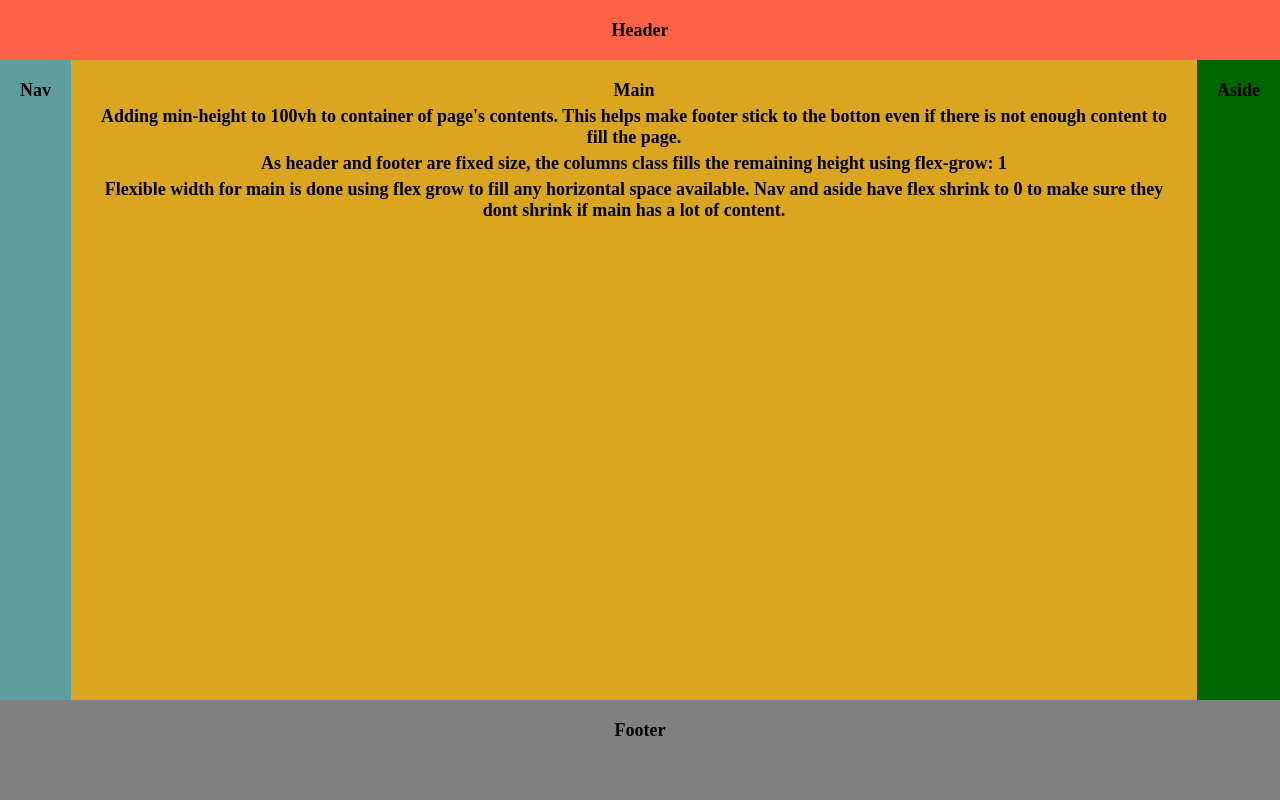
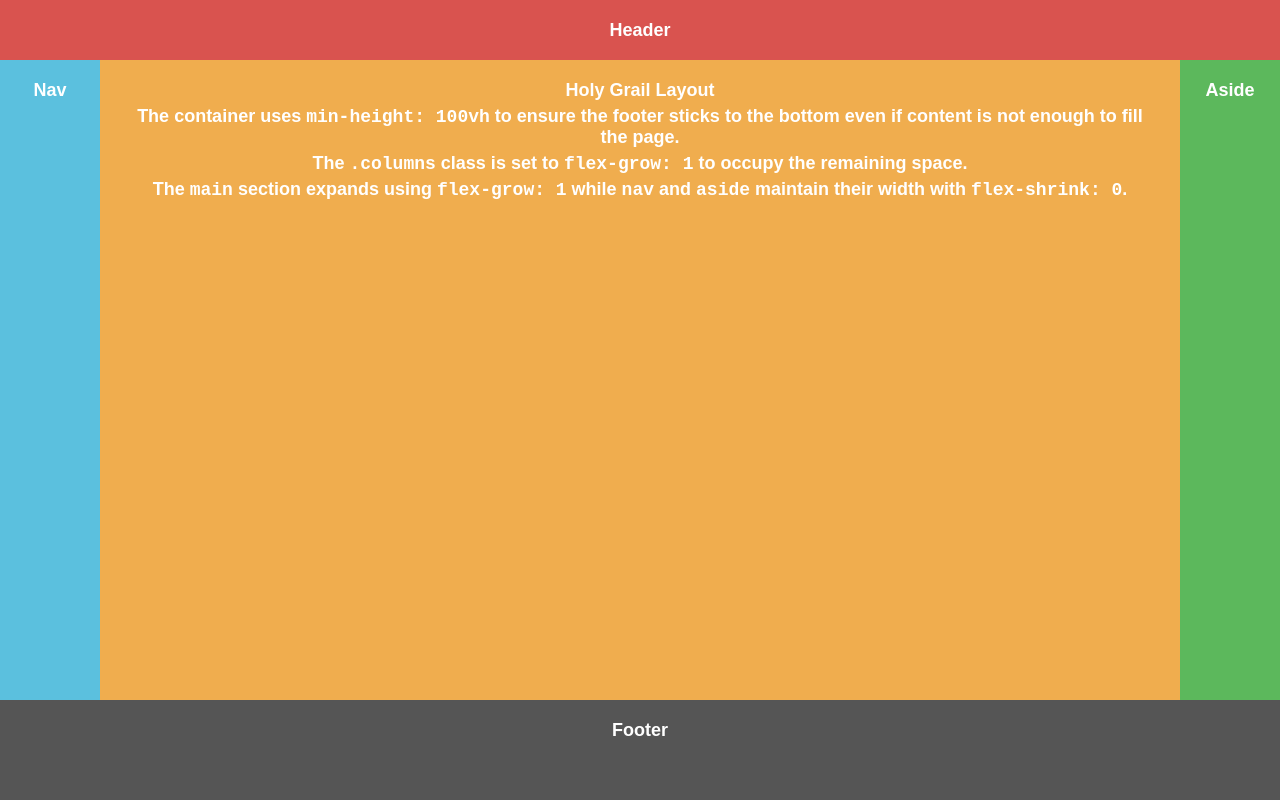
Before and after one commit to Front-end-Concepts/holy-grail, a plain HTML site: page index.html in a window 1280 px wide. Drawn offline with Linux system fonts and the light colour scheme.

Commit message:
Better styling and  accessibility features

```diff
--- a/index.html
+++ b/index.html
@@ -4,31 +4,31 @@
     <meta charset="UTF-8" />
     <meta name="viewport" content="width=device-width, initial-scale=1.0" />
     <link rel="stylesheet" href="./style.css" />
-    <title>Holy Grail</title>
+    <title>Holy Grail Layout</title>
   </head>
   <body>
-    <header>Header</header>
+    <header role="banner">Header</header>
     <div class="columns">
-      <nav>Nav</nav>
-      <main>
-        Main
+      <nav role="navigation" aria-label="Main Navigation">Nav</nav>
+      <main role="main">
+        <h1>Holy Grail Layout</h1>
         <p>
-          Adding min-height to 100vh to container of page's contents. This helps
-          make footer stick to the botton even if there is not enough content to
-          fill the page.
+          The container uses <code>min-height: 100vh</code> to ensure the footer
+          sticks to the bottom even if content is not enough to fill the page.
         </p>
         <p>
-          As header and footer are fixed size, the columns class fills the
-          remaining height using flex-grow: 1
+          The <code>.columns</code> class is set to <code>flex-grow: 1</code> to
+          occupy the remaining space.
         </p>
         <p>
-          Flexible width for main is done using flex grow to fill any horizontal
-          space available. Nav and aside have flex shrink to 0 to make sure they
-          dont shrink if main has a lot of content.
+          The <code>main</code> section expands using
+          <code>flex-grow: 1</code> while <code>nav</code> and
+          <code>aside</code> maintain their width with
+          <code>flex-shrink: 0</code>.
         </p>
       </main>
-      <aside>Aside</aside>
+      <aside role="complementary">Aside</aside>
     </div>
-    <footer>Footer</footer>
+    <footer role="contentinfo">Footer</footer>
   </body>
 </html>
--- a/style.css
+++ b/style.css
@@ -10,6 +10,7 @@ body {
   height: 100vh;
   display: flex;
   flex-direction: column;
+  font-family: Arial, sans-serif;
   /* flex-grow: 1; */
 }
 
@@ -19,30 +20,33 @@ main,
 aside,
 footer {
   padding: 20px;
+  color: white;
 }
 
 header {
-  background-color: tomato;
+  background-color: #d9534f;
   height: 60px;
 }
 
 nav {
-  background-color: cadetblue;
+  background-color: #5bc0de;
+  width: 100px;
   flex-shrink: 0;
 }
 
 main {
-  background-color: goldenrod;
+  background-color: #f0ad4e;
   flex-grow: 1;
 }
 
 aside {
-  background-color: darkgreen;
+  background-color: #5cb85c;
   flex-shrink: 0;
+  width: 100px;
 }
 
 footer {
-  background-color: gray;
+  background-color: #555;
   height: 100px;
 }
 
@@ -54,3 +58,14 @@ footer {
 p {
   margin: 5px;
 }
+
+@media (max-width: 768px) {
+  .columns {
+    flex-direction: column;
+  }
+
+  nav,
+  aside {
+    width: 100%;
+  }
+}
```
